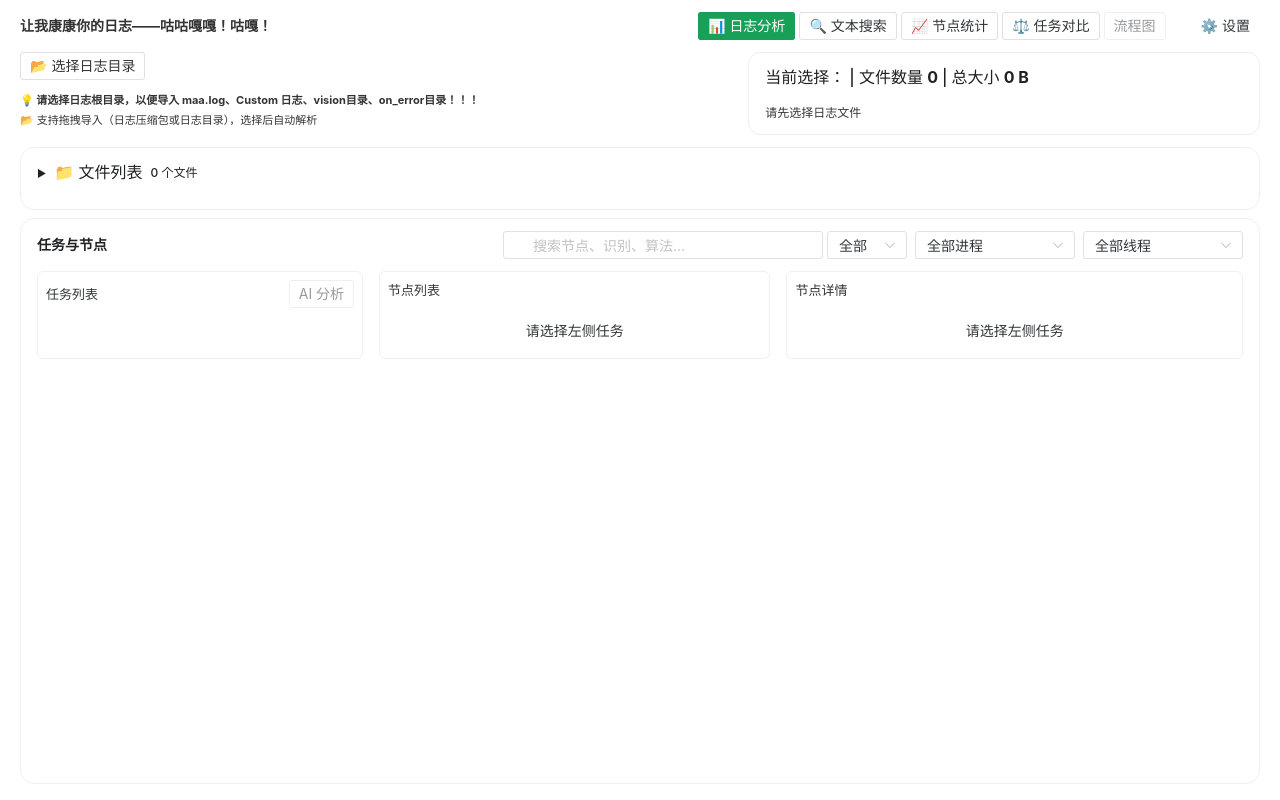
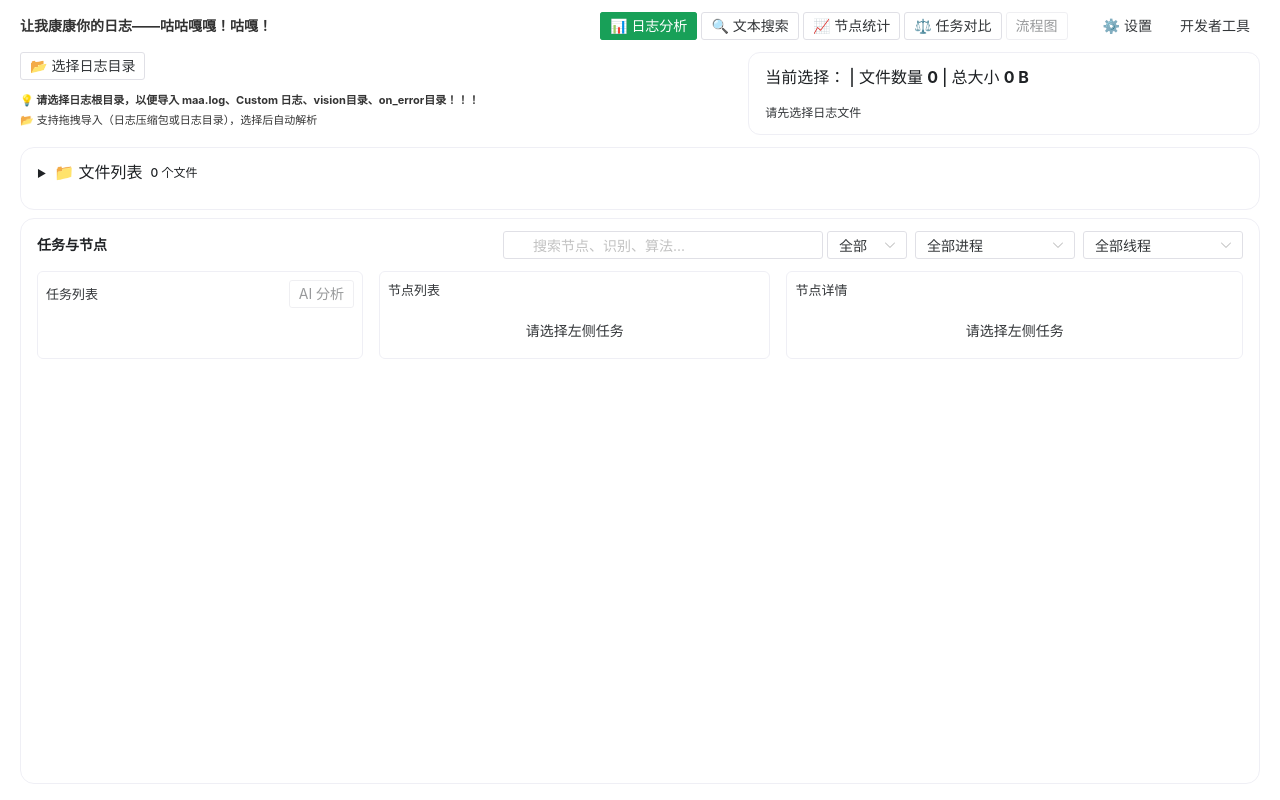
Before and after one commit to amiliyaai/MaaLogs, a Vue app: page / in a window 1280 px wide. Built offline with nearby package versions, Linux system fonts and the light colour scheme; some icons are missing.

Commit message:
feat: 仅开发环境显示开发者工具

```diff
--- a/src/components/AppTopBar.vue
+++ b/src/components/AppTopBar.vue
@@ -31,6 +31,8 @@ import { NButton } from "naive-ui";
 
 type ViewMode = "analysis" | "search" | "statistics" | "compare";
 type ThemeMode = "light" | "dark" | "auto";
+
+const isDev = import.meta.env.DEV;
 
 defineProps<{
   viewMode: ViewMode;
@@ -95,8 +97,8 @@ const emitView = (value: ViewMode) => {
       <div class="divider" />
       <!-- 设置按钮 -->
       <n-button size="small" quaternary @click="emit('open-settings')"> ⚙️ 设置 </n-button>
-      <!-- 开发者工具按钮（仅 Tauri 环境） -->
-      <n-button v-if="isTauri" size="small" quaternary @click="emit('open-devtools')">
+      <!-- 开发者工具按钮（仅开发环境） -->
+      <n-button v-if="isDev" size="small" quaternary @click="emit('open-devtools')">
         开发者工具
       </n-button>
     </div>
```
Also changed, not shown: 1 other file (tests, documents, lock files or other folders).
